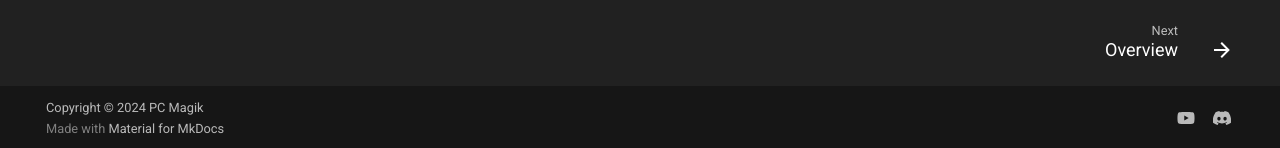
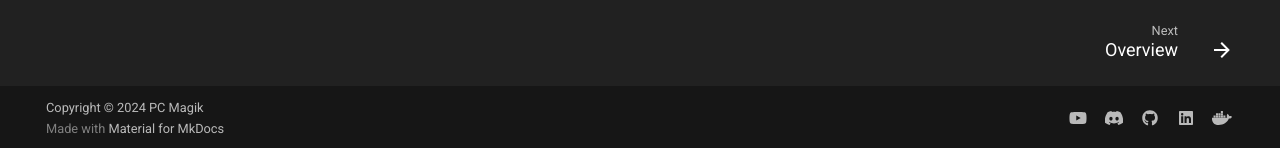
Before and after one commit to pcmagik/pcmagik.github.io, an MkDocs documentation site: the page built from docs/index.md, in a window 1280 px wide. Shown: the part 749-897 px from the top of the page. Built offline with MkDocs 1.6.1 and Material for MkDocs 9.7.7, drawn with Linux system fonts in a browser that asks for light colours.

Commit message:
Update mkdocs.yml: Add social media links and analytics provider

```diff
--- a/mkdocs.yml
+++ b/mkdocs.yml
@@ -88,6 +88,13 @@ extra:
       link: https://www.youtube.com/@PCMagikHomeLab
     - icon: fontawesome/brands/discord
       link: https://discord.gg/FqS6pAmd5M
+    - icon: fontawesome/brands/github
+      link: https://github.com/pcmagik
+    - icon: fontawesome/brands/linkedin
+      link: https://www.linkedin.com/in/mateusz-piekut-620b90273/
+    - icon: fontawesome/brands/docker
+      link: https://hub.docker.com/u/pcmagik
+
   analytics:
     provider: google
     property: G-1CXE00KE0K
```
